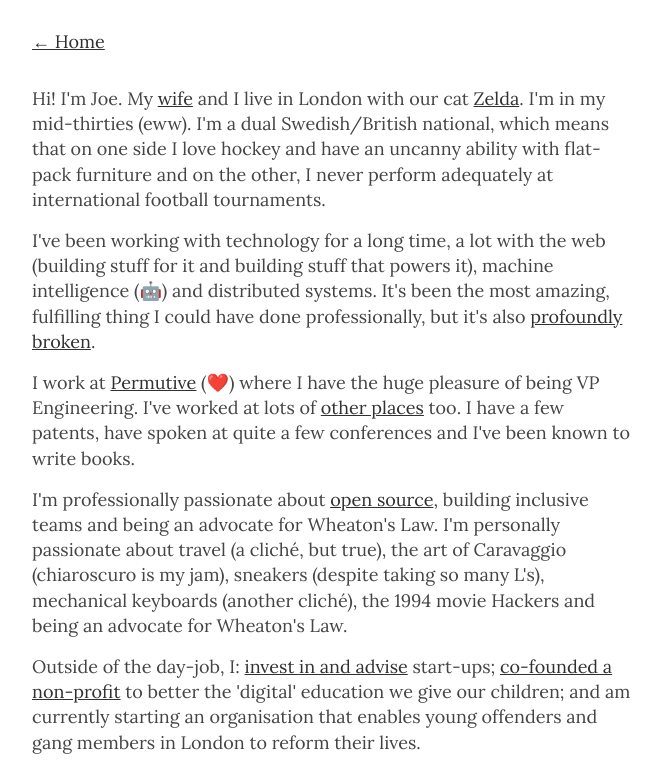
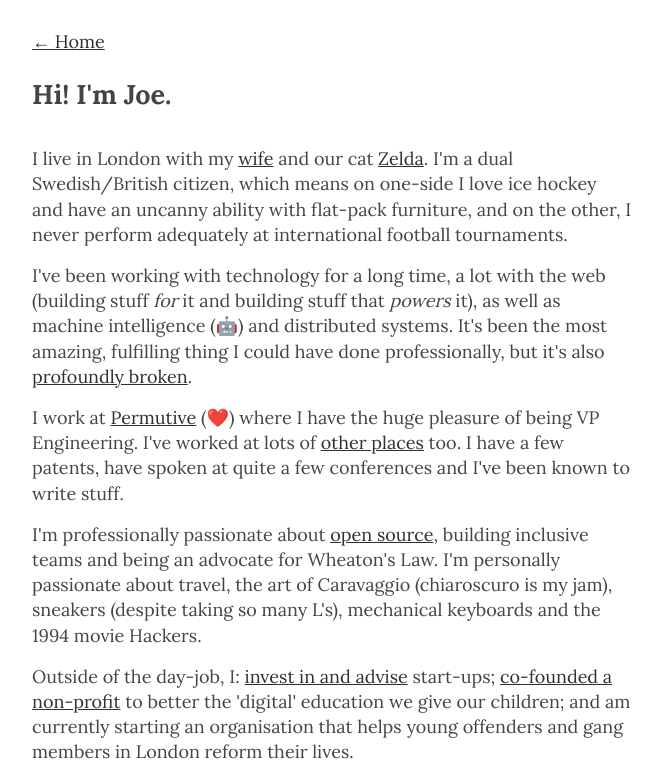
Before and after one commit to Joe8Bit/joe8bit.com, a plain HTML site: page public/about/index.html in a window 1280 px wide. Shown: the part 144-918 px from the top of the page, without its empty margins (308-969 px from the left). Drawn offline with Linux system fonts and the light colour scheme.

Commit message:
update about page

```diff
--- a/public/about/index.html
+++ b/public/about/index.html
@@ -26,17 +26,19 @@
             <h1>About</h1>
             <a href="/">&larr; Home</a>
 
-            <p>Hi! I'm Joe. My <a href="http://gwendolynfaker.com" title="GwendolynFaker.com>">wife</a> and I live in London with our cat <a href="/about/zelda.jpg" title="A picture of Zelda">Zelda</a>. I'm in my mid-thirties (eww). I'm a dual Swedish/British national, which means that on one side I love hockey and have an uncanny ability with flat-pack furniture and on the other, I never perform adequately at international football tournaments.</p>
+            <h2>Hi! I'm Joe.</h2>
 
-            <p>I've been working with technology for a long time, a lot with the web (building stuff for it and building stuff that powers it), machine intelligence (🤖) and distributed systems. It's been the most amazing, fulfilling thing I could have done professionally, but it's also <a href="/diversity/" title="we suck at inclusion">profoundly broken</a>.</p>
+            <p>I live in London with my <a href="http://gwendolynfaker.com" title="GwendolynFaker.com>">wife</a> and our cat <a href="/about/zelda.jpg" title="A picture of Zelda">Zelda</a>. I'm a dual Swedish/British citizen, which means on one-side I love ice hockey and have an uncanny ability with flat-pack furniture, and on the other, I never perform adequately at international football tournaments.</p>
 
-            <p>I work at <a href="https://permutive.com">Permutive</a> (❤️) where I have the huge pleasure of being VP Engineering. I've worked at lots of <a href="https://uk.linkedin.com/in/joe8bit" title="LinkedIn link (ewwwwwww)">other places</a> too. I have a few patents, have spoken at quite a few conferences and I've been known to write books.</p>
+            <p>I've been working with technology for a long time, a lot with the web (building stuff <em>for </em>it and building stuff that <em>powers</em> it), as well as machine intelligence (🤖) and distributed systems. It's been the most amazing, fulfilling thing I could have done professionally, but it's also <a href="/diversity/" title="we suck at inclusion">profoundly broken</a>.</p>
 
-            <p>I'm professionally passionate about <a href="https://github.com/Joe8Bit">open source</a>, building inclusive teams and being an advocate for Wheaton's Law. I'm personally passionate about travel (a cliché, but true), the art of Caravaggio (chiaroscuro is my jam), sneakers (despite taking so many L's), mechanical keyboards (another cliché), the 1994 movie Hackers and being an advocate for Wheaton's Law.</p>
+            <p>I work at <a href="https://permutive.com">Permutive</a> (❤️) where I have the huge pleasure of being VP Engineering. I've worked at lots of <a href="https://uk.linkedin.com/in/joe8bit" title="LinkedIn link (ewwwwwww)">other places</a> too. I have a few patents, have spoken at quite a few conferences and I've been known to write stuff.</p>
 
-            <p>Outside of the day-job, I: <a href="https://havantpark.com">invest in and advise</a> start-ups; <a href="https://teachdigital.io">co-founded a non-profit</a> to better the 'digital' education we give our children; and am currently starting an organisation that enables young offenders and gang members in London to reform their lives.</p>
+            <p>I'm professionally passionate about <a href="https://github.com/Joe8Bit">open source</a>, building inclusive teams and being an advocate for Wheaton's Law. I'm personally passionate about travel, the art of Caravaggio (chiaroscuro is my jam), sneakers (despite taking so many L's), mechanical keyboards and the 1994 movie Hackers.</p>
 
-            <p>I'm available to chat about pretty much anything via email or on most social media networks as @Joe8Bit (I picked a 'personal brand' and god dammit I'm sticking to it).</p>
+            <p>Outside of the day-job, I: <a href="https://havantpark.com">invest in and advise</a> start-ups; <a href="https://teachdigital.io">co-founded a non-profit</a> to better the 'digital' education we give our children; and am currently starting an organisation that helps young offenders and gang members in London reform their lives.</p>
+
+            <p>I'm available to chat about pretty much anything via <a href="mailto:joe8bit@gmail.com">email</a> or on most social media networks as @Joe8Bit (I picked a 'personal brand' and god dammit I'm sticking to it).</p>
 
             <p>You can find me on <a href="https://twitter.com/Joe8Bit">Twitter</a>, <a href="https://github.com/Joe8Bit">Github</a>, <a href="https://keybase.io/Joe8Bit">Keybase</a>, <a href="https://uk.linkedin.com/in/joe8bit">LinkedIn</a>, <a href="https://500px.com/Joe8Bit">500px</a>, <a href="https://instagram.com/Joe8Bit">Instagram</a>, <a href="https://joe8bit.wordpress.com">Wordpress</a> and most other places as @Joe8Bit. If you want to say hello, you can also send me an <a href="mailto:joe8bit@gmail.com">email</a></p>
         </section>
```
